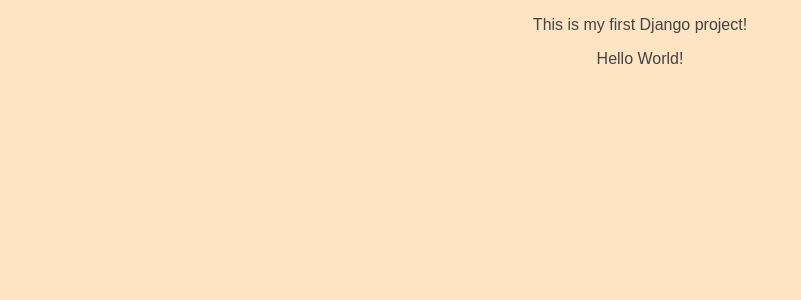
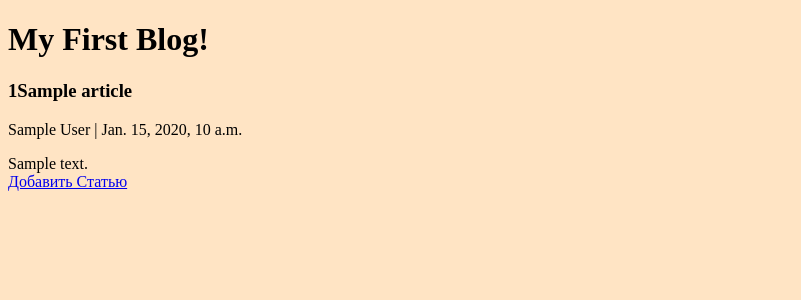
Before and after one commit to jomagsm/hello_django, a Django app: page / in a window 1280 px wide. Shown: the top 300 px of the page, without its empty margins (0-801 px from the left). Run offline with Django 3.2, Linux system fonts and the light colour scheme; tables that the repository leaves empty hold one stand-in row (values such as "Sample post").

Commit message:
Добавлена Вывод статей на главной

```diff
--- a/source/webapp/templates/index.html
+++ b/source/webapp/templates/index.html
@@ -8,26 +8,16 @@
     <meta http-equiv="X-UA-Compatible" content="ie=edge">
     <title>Hello</title>
     <link rel="stylesheet" href="{% static 'css/style.css'%}">
-    <style type="text/css">
-        body {
-            font-family: Arial, sans-serif;
-            font-size: 16px;
-            color: #444444;
-        }
-
-        .container {
-            margin: 0 auto;
-            width: 100%;
-            max-width: 900px;
-            text-align: center;
-        }
-
-    </style>
 </head>
 <body>
 <div class="container">
-    <p>This is my first Django project!</p>
-    <p>Hello World!</p>
+    <h1>My First Blog!</h1>
+    {% for article in articles %}
+        <h3>{{ article.pk }}{{ article.title }}</h3>
+        <p>{{ article.author }} | {{ article.created_at }}</p>
+        <div>{{ article.text }}</div>
+    {% endfor %}
+    <a href="/articles/add/">Добавить Статью</a>
 </div>
 </body>
 </html>
--- a/source/webapp/views.py
+++ b/source/webapp/views.py
@@ -1,9 +1,12 @@
 from django.shortcuts import render
+from webapp.models import Article
 
 
 def index_view(request):
-    print(request.GET.get('author'))
-    return render(request, 'index.html')
+    data = Article.objects.all()
+    return render(request, 'index.html', context={
+        'articles': data
+    })
 
 
 def article_create_view(request):
```
